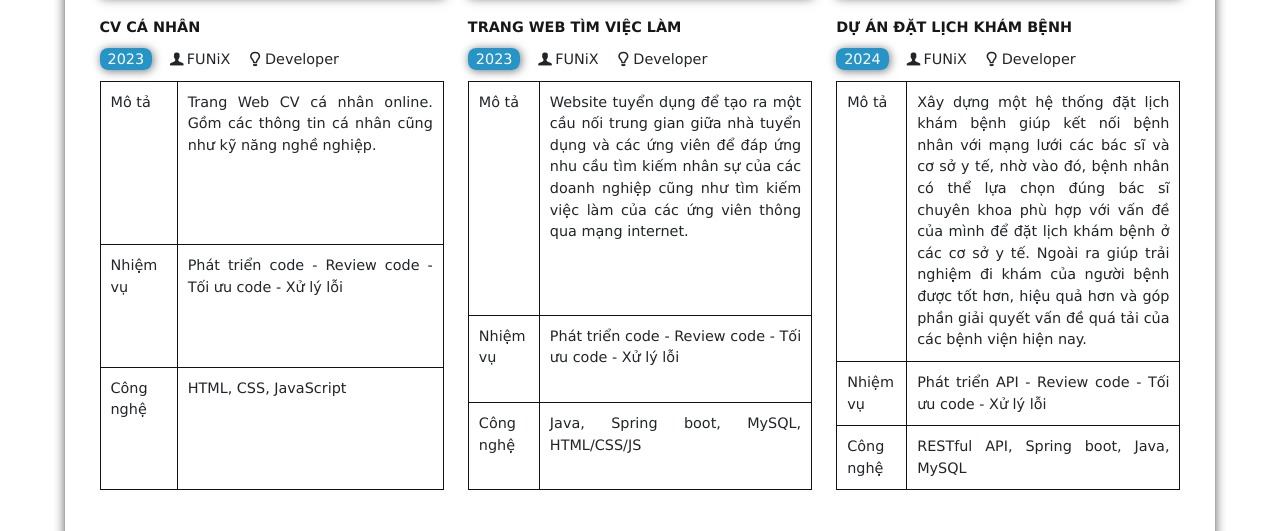
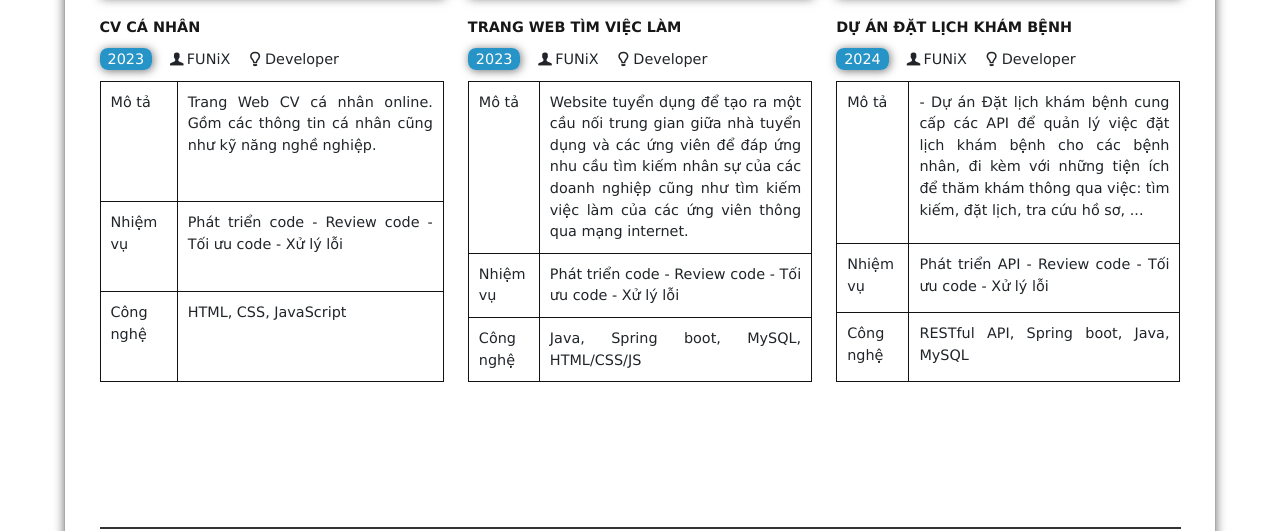
Before and after one commit to Triennt/digitalCV, a plain HTML site: page index.html in a window 1280 px wide. Shown: the part 2465-2996 px from the top of the page. Drawn offline with nearby package versions, Linux system fonts and the light colour scheme.

Commit message:
change project3's image and link

```diff
--- a/index.html
+++ b/index.html
@@ -441,7 +441,7 @@
           <!-- <a href="project-charter.html?project-news" class="project-name">
             DỰ ÁN ĐẶT LỊCH KHÁM BỆNH
           </a> -->
-          <a href="https://healscheduleapi-production.up.railway.app/home" class="project-name">
+          <a href="https://healscheduleapi-production.up.railway.app" class="project-name">
             DỰ ÁN ĐẶT LỊCH KHÁM BỆNH
           </a>
           <div>
@@ -453,10 +453,9 @@
             <tr>
               <td>Mô tả</td>
               <td>
-                Xây dựng một hệ thống đặt lịch khám bệnh giúp kết nối bệnh nhân với mạng lưới các bác sĩ và cơ sở y tế,
-                nhờ vào đó, bệnh nhân có thể lựa chọn đúng bác sĩ chuyên khoa phù hợp với vấn đề của mình để đặt lịch
-                khám bệnh ở các cơ sở y tế. Ngoài ra giúp trải nghiệm đi khám của người bệnh được tốt hơn, hiệu quả hơn
-                và góp phần giải quyết vấn đề quá tải của các bệnh viện hiện nay.
+                - Dự án Đặt lịch khám bệnh cung cấp các API để quản lý việc đặt lịch khám bệnh cho các bệnh nhân, đi kèm
+                với những tiện
+                ích để thăm khám thông qua việc: tìm kiếm, đặt lịch, tra cứu hồ sơ, ...
               </td>
             </tr>
             <tr>
```
Also changed, not shown: images/project_3.jpeg.
